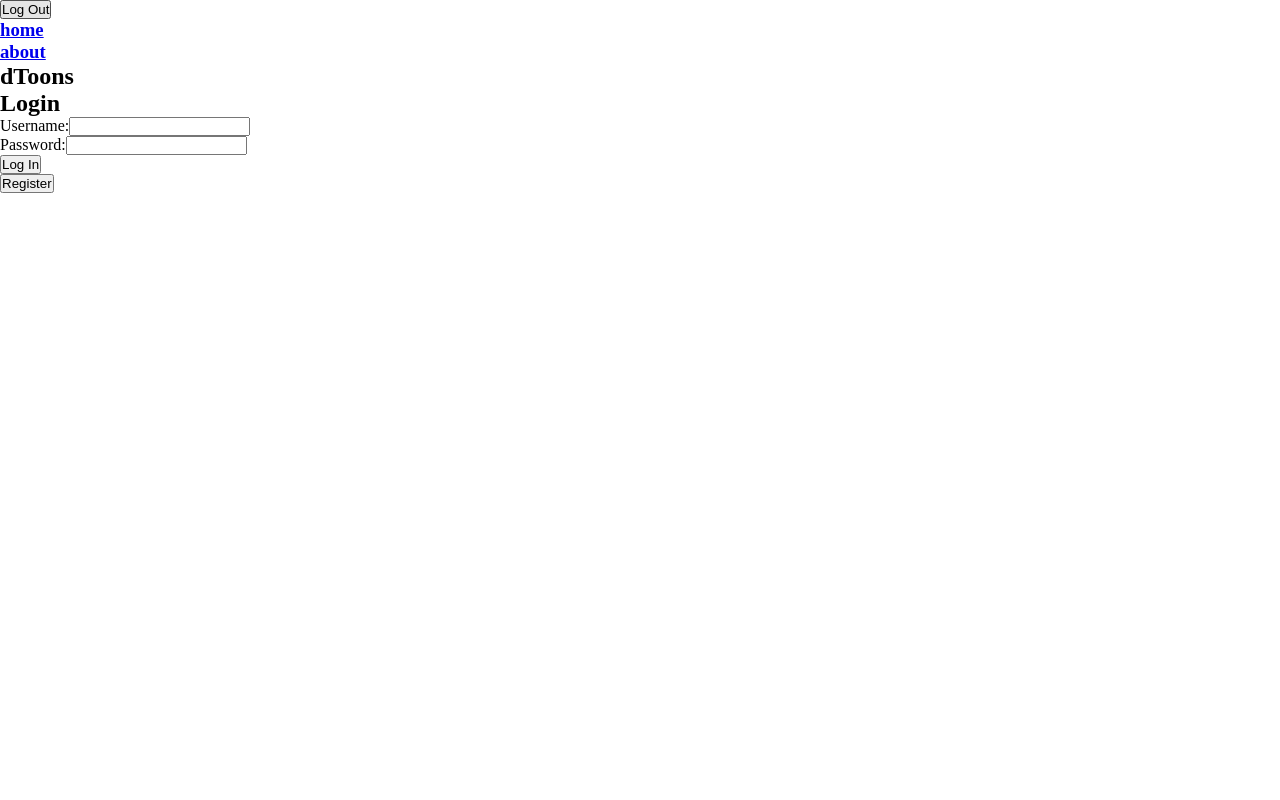
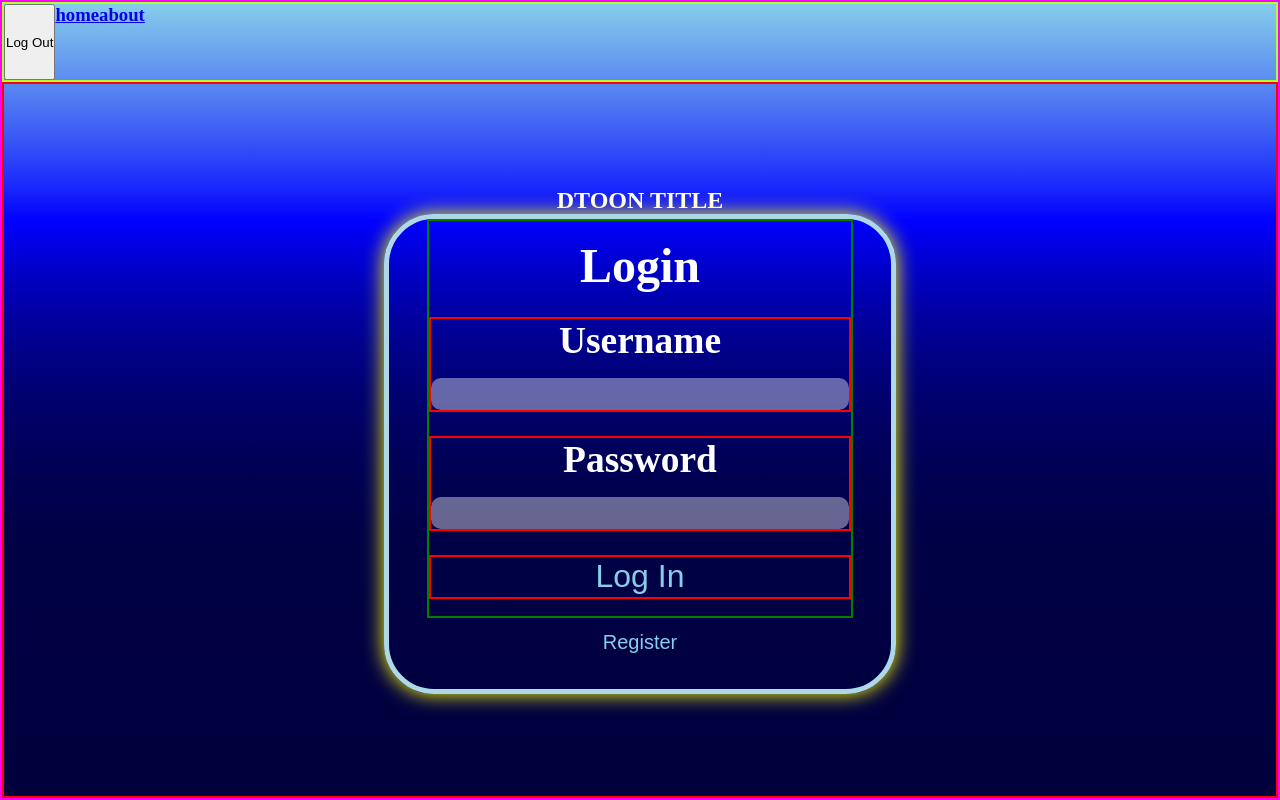
Before and after one commit to barbedStingray/dtoons, a React (Create React App) app: page / in a window 1280 px wide. Built offline with nearby package versions, Linux system fonts and the light colour scheme; no server answers.

Commit message:
started some styling

```diff
--- a/src/components/App/App.css
+++ b/src/components/App/App.css
@@ -10,20 +10,108 @@
 
 } */
 
-/* html,
-body,
-#react-root {
-  min-height: 100vh;
-  height: 100%;
-  font-family: 'Segoe UI', Tahoma, Geneva, Verdana, sans-serif;
-  margin: 0px;
-  background-image: url('../../Images/HobbitHole9.jpg');
-  background-repeat: no-repeat;
-  background-position: center;
-  background-size: cover;
-} */
+.dtoons {
+  border: 2px solid magenta;
+  height: 100vh;
+  width: 100vw;
+  display: flex;
+  flex-direction: column;
 
+  background-image: linear-gradient(to top, #00003c, 60%, blue, 85%, skyblue );
+  color: white;
 
+}
+
+.navBar {
+  border: 2px solid greenyellow;
+  height: 80px;
+  display: flex;
+}
+
+.landingPage {
+  border: 2px solid red;
+  display: flex;
+  flex-direction: column;
+  flex: 1;
+  justify-content: center;
+  align-items: center;
+}
+
+.loginBox {
+  border: 5px solid lightblue;
+  border-radius: 50px;
+  box-shadow: 0 0 20px yellow;
+  width: 40vw;
+  height: 60vh;
+  display: flex;
+  flex-direction: column;
+  justify-content: flex-start;
+  align-items: center;
+  gap: 1vh;
+}
+
+.formPanel {
+  display: flex;
+  flex-direction: column;
+  justify-content: center;
+  align-items: center;
+  border: 2px solid green;
+  width: 85%;
+  height: 85%;
+  gap: 3vh;
+  font-size: 4vh;
+}
+
+.formDiv {
+  border: 2px solid red;
+  width: 100%;
+  display: flex;
+  flex-direction: column;
+  /* justify-content: flex-end; */
+  align-items: center;
+  gap: 2vh;
+}
+
+.loginText {
+  background-color: #ffffff66;
+  border-radius: 10px;
+  border: none;
+  font-size: 3vh;
+  width: 100%;
+  height: 4vh;
+  text-align: center;
+  color: #90e5ff;
+}
+
+.landingButton {
+  /* border: 2px solid gold; */
+  border: none;
+  width: 75%;
+  height: 5vh;
+  background-color: #00000000;
+  color: skyblue;
+  font-size: 4vh;
+  border-radius: 5px;
+
+  transition: 0.3s;
+}
+.swapLogin {
+  border: none;
+  width: 40%;
+  height: 4vh;
+  background-color: #00000000;
+  color: skyblue;
+  font-size: 2.5vh;
+  border-radius: 5px;
+
+  transition: 0.3s;
+
+}
+.landingButton:hover, .swapLogin:hover {
+  background-color: #00eafbaa;
+  color: yellow;
+  /* box-shadow: 0 0 10px #00eafbaa; */
+}
 
 
 
--- a/src/components/LoginForm/LoginForm.jsx
+++ b/src/components/LoginForm/LoginForm.jsx
@@ -30,40 +30,38 @@ function LoginForm() {
   return (
     <form className="formPanel" onSubmit={login}>
       <h2>Login</h2>
+
+      <div className='formDiv'>
+      <h3>Username</h3>
+          <input
+            type="text"
+            name="username"
+            required
+            value={username}
+            className='loginText'
+            onChange={(event) => setUsername(event.target.value)}
+          />
+      </div>
+      <div className='formDiv'>
+      <h3>Password</h3>
+          <input
+            type="password"
+            name="password"
+            required
+            value={password}
+            className='loginText'
+            onChange={(event) => setPassword(event.target.value)}
+          />
+      </div>
+      <div className='formDiv'>
+        <input className='landingButton' type="submit" name="submit" value="Log In" />
+      </div>
       {errors.loginMessage && (
         <h3 className="alert" role="alert">
           {errors.loginMessage}
         </h3>
       )}
-      <div>
-        <label htmlFor="username">
-          Username:
-          <input
-            type="text"
-            name="username"
-            required
-            value={username}
-            className='min-width'
-            onChange={(event) => setUsername(event.target.value)}
-          />
-        </label>
-      </div>
-      <div >
-        <label htmlFor="password">
-          Password:
-          <input
-            type="password"
-            name="password"
-            required
-            value={password}
-            className='min-width'
-            onChange={(event) => setPassword(event.target.value)}
-          />
-        </label>
-      </div>
-      <div>
-        <input className="btn" type="submit" name="submit" value="Log In" />
-      </div>
+
     </form>
   );
 }
--- a/src/components/Nav/Nav.jsx
+++ b/src/components/Nav/Nav.jsx
@@ -18,7 +18,7 @@ const Nav = () => {
 
 
     return (
-        <div>
+        <div className='navBar'>
             <LogOutButton />
 
             <Link to='/' ><h3>home</h3></Link>
--- a/src/components/RegisterForm/RegisterForm.jsx
+++ b/src/components/RegisterForm/RegisterForm.jsx
@@ -23,40 +23,37 @@ function RegisterForm() {
   return (
     <form className="formPanel" onSubmit={registerUser}>
       <h2>Register</h2>
+      <div className='formDiv'>
+        <h3>Username</h3>
+        <input
+          type="text"
+          name="username"
+          value={username}
+          className='loginText'
+          required
+          onChange={(event) => setUsername(event.target.value)}
+        />
+      </div>
+      <div className='formDiv'>
+        <h3>Password</h3>
+        <input
+          type="password"
+          name="password"
+          value={password}
+          className='loginText'
+          required
+          onChange={(event) => setPassword(event.target.value)}
+        />
+      </div>
+      <div className='formDiv'>
+        <input className='landingButton' type="submit" name="submit" value="Register" />
+      </div>
       {errors.registrationMessage && (
         <h3 className="alert" role="alert">
           {errors.registrationMessage}
         </h3>
       )}
-      <div>
-        <label htmlFor="username">
-          Username:
-          <input
-            type="text"
-            name="username"
-            value={username}
-            className='min-width'
-            required
-            onChange={(event) => setUsername(event.target.value)}
-          />
-        </label>
-      </div>
-      <div>
-        <label htmlFor="password">
-          Password:
-          <input
-            type="password"
-            name="password"
-            value={password}
-            className='min-width'
-            required
-            onChange={(event) => setPassword(event.target.value)}
-          />
-        </label>
-      </div>
-      <div>
-        <input className="btn" type="submit" name="submit" value="Register" />
-      </div>
+
     </form>
   );
 }
--- a/src/pages/LandingPage/LandingPage.jsx
+++ b/src/pages/LandingPage/LandingPage.jsx
@@ -35,13 +35,21 @@ function LandingPage() {
   return (
     <div className='landingPage'>
 
-      <h2>dToons</h2>
+      <h2>DTOON TITLE</h2>
 
-          <div>
-            { login ? <LoginForm /> : <RegisterForm /> }
+      <div>
+        {login ?
+          <div className='loginBox'>
+            <LoginForm />
+            <button onClick={() => setLogin(!login)} className='swapLogin'>{login ? 'Register' : 'Login'}</button>
           </div>
-
-        <button onClick={() => setLogin(!login)}>{login ? 'Register' : 'Login'}</button>
+          :
+          <div className='loginBox'>
+            <RegisterForm />
+            <button onClick={() => setLogin(!login)} className='swapLogin'>{login ? 'Register' : 'Login'}</button>
+          </div>
+        }
+      </div>
 
     </div>
   );
--- a/src/pages/NewdToon/NewdToon.jsx
+++ b/src/pages/NewdToon/NewdToon.jsx
@@ -29,16 +29,28 @@ const NewdToon = () => {
         setNewToon({ ...newToon, [key]: e.target.value });
     }
 
-    function verifyPhoto() {
-        console.log(`lets check the photo...`);
-    }
-
     function createNewdToon(e) {
         e.preventDefault();
         console.log(`submitting data to create dToon`, newToon);
         dispatch({ type: 'CREATE_NEW_DTOON', payload: newToon })
 
-        // todo clear inputs
+        // clear inputs
+        setNewToon({
+            cardtitle: '',
+            character: '',
+            image: '',
+            color: '',
+            points: '',
+            desc0: '',
+            desc1: '',
+            cardtype: '',
+            cardkind: '',
+            group: '',
+            gender: '',
+            role: '',
+            rarity: '',
+            movie: '',
+        })
 
     }
 
@@ -135,7 +147,6 @@ const NewdToon = () => {
         <div>
             <h1>Lets make a dToon</h1>
 
-
             <form onSubmit={createNewdToon}>
                 {inputBoxes.map((box, i) => (
                     <InputChange
@@ -151,13 +162,10 @@ const NewdToon = () => {
                 <button type='submit' >Create</button>
             </form>
 
-            <button onClick={() => verifyPhoto()}>Verify URL</button>
-
-
-
-            <br />
 
             {JSON.stringify(newToon)}
+
+            <img src={`${newToon.image}`} alt='new toon image' className='toonImage' />
 
 
 
```
